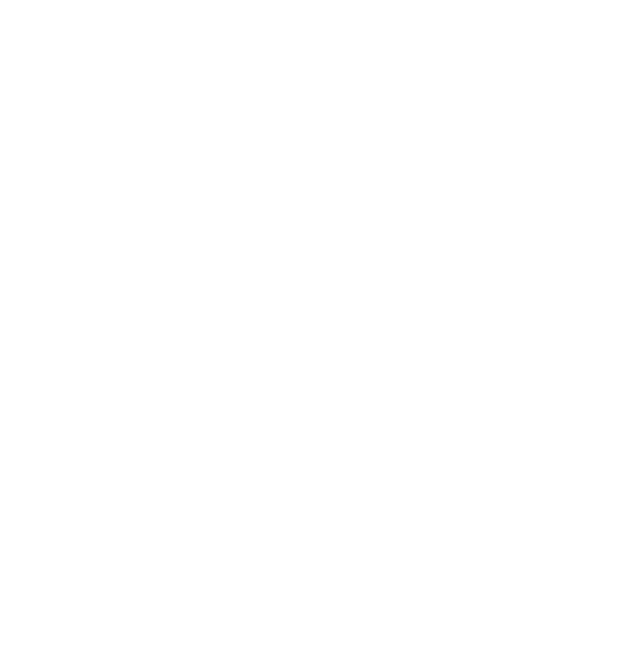
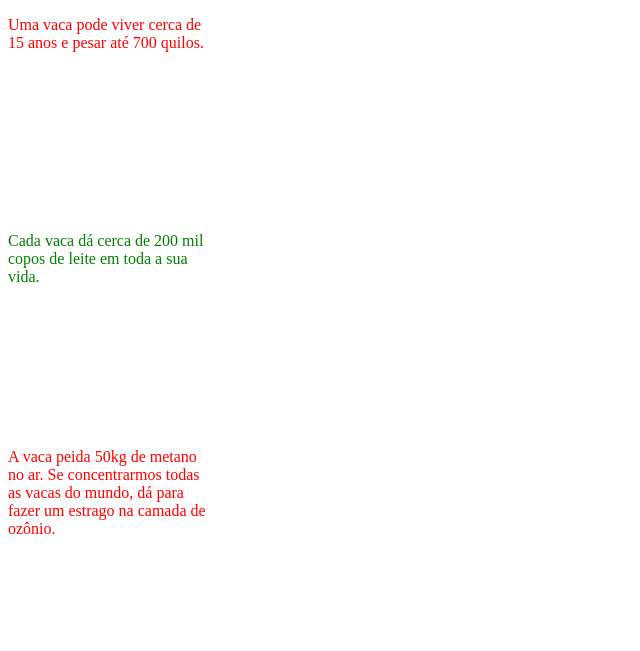
Before and after one commit to BeatrizMarconi/estudo, a plain HTML site: page Aula04/index.html in a window 1280 px wide. Shown: the whole page, without its empty margins (0-640 px from the left). Drawn offline with Linux system fonts and the light colour scheme.

Commit message:
[HTML/CSS]Criar divs com conteúdo

```diff
--- a/Aula04/index.html
+++ b/Aula04/index.html
@@ -5,8 +5,30 @@
     <meta http-equiv="X-UA-Compatible" content="IE=edge">
     <meta name="viewport" content="width=device-width, initial-scale=1.0">
     <title>Document</title>
+    <style>
+        div{
+            width: 200px;
+            min-height: 200px;
+        }
+        .vermelho{
+            color: red;
+        }
+        #verde{
+            color: green;
+        }
+    </style>
 </head>
 <body>
+    <div class='vermelho'>
+        <p>Uma vaca pode viver cerca de 15 anos e pesar até 700 quilos.</p>
+    </div>
 
+    <div id='verde'>
+        <p>Cada vaca dá cerca de 200 mil copos de leite em toda a sua vida.</p>
+    </div>
+
+    <div class='vermelho'>
+        <p>A vaca peida 50kg de metano no ar. Se concentrarmos todas as vacas do mundo, dá para fazer um estrago na camada de ozônio.</p>
+    </div>
 </body>
 </html>
```
